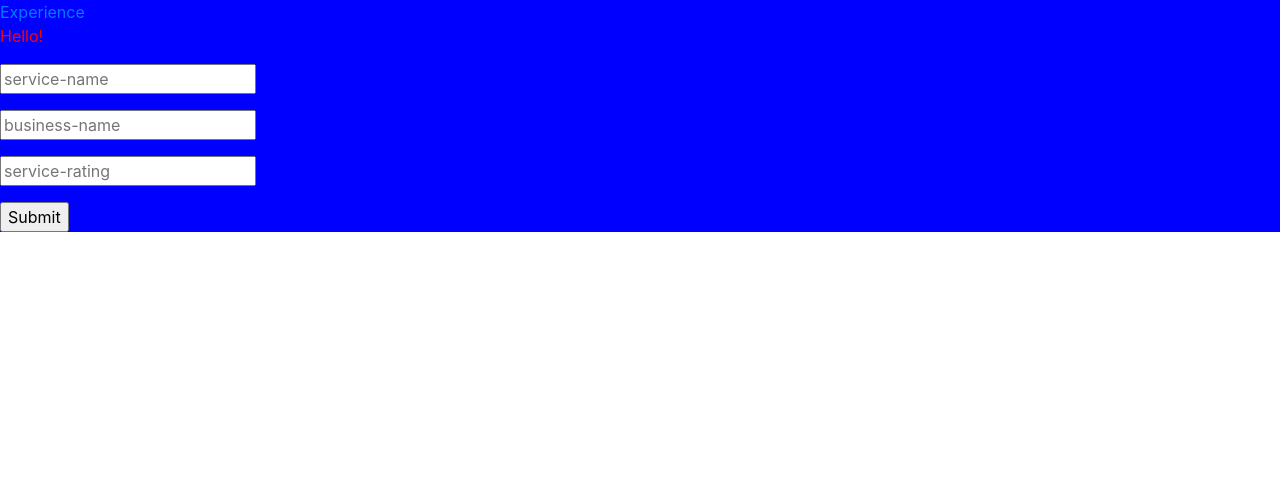
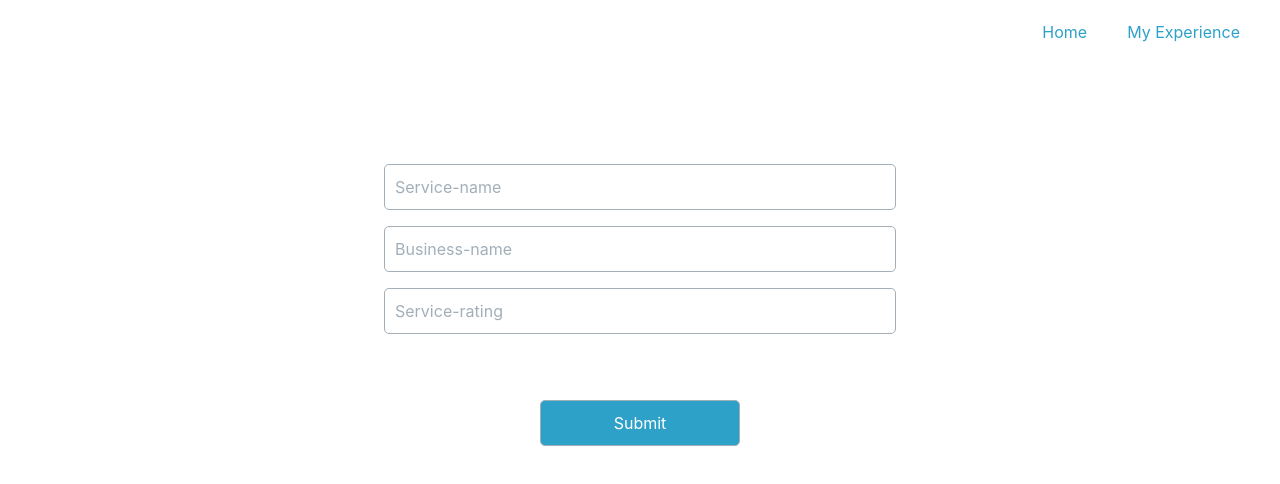
Before and after one commit to IvanaKos/Locaverse-internship-task, a Nuxt app: page / in a window 1280 px wide. Shown: the top 484 px of the page. Built offline with nearby package versions, Linux system fonts and the light colour scheme.

Commit message:
chore: add MyForm and MainHeader

```diff
--- /dev/null
+++ b/components/MainHeader.vue
@@ -0,0 +1,26 @@
+<template>
+  <div class="header">
+    <nav>
+      <NuxtLink to="/" class="nav-link">Home</NuxtLink>
+      <NuxtLink to="/experience" class="nav-link">My Experience</NuxtLink>
+    </nav>
+  </div>
+</template>
+
+<style>
+.header {
+  width: 100%;
+  display: flex;
+  justify-content: flex-end;
+  padding: 20px;
+}
+
+nav {
+  display: flex;
+}
+
+.nav-link {
+  padding: 0 20px;
+  color: hsl(195deg 63% 48%);
+}
+</style>
--- a/components/MyForm.vue
+++ b/components/MyForm.vue
@@ -1,12 +1,10 @@
 <template>
-  <div>
-    <div class="contact-form-container">
-      <form id="form" class="contact-form">
-        <div class="input-container">
+  <div class="form-container">
+    <form id="form" class="rating-form">
       <div class="input-unit">
         <input
-              id="name"
-              placeholder="service-name"
+          id="service-name"
+          placeholder="Service-name"
           type="text"
           class="input-contact-info"
           autocomplete="name"
@@ -16,8 +14,8 @@
       </div>
       <div class="input-unit">
         <input
-              id="email"
-              placeholder="business-name"
+          id="business-name"
+          placeholder="Business-name"
           type="email"
           class="input-contact-info"
           autocomplete="email"
@@ -28,7 +26,7 @@
       <div class="input-unit">
         <input
           id="rating"
-              placeholder="service-rating"
+          placeholder="Service-rating"
           type="email"
           class="input-contact-info"
           autocomplete="email"
@@ -36,10 +34,56 @@
         />
         <p></p>
       </div>
-        </div>
 
       <input type="submit" value="Submit" class="submit-btn" />
     </form>
   </div>
-  </div>
 </template>
+
+<style>
+.form-container {
+  width: 40%;
+  margin-top: 100px;
+}
+
+.rating-form {
+  display: flex;
+  flex-direction: column;
+  align-items: center;
+}
+
+.input-unit {
+  width: 100%;
+}
+
+input {
+  color: hsl(198deg 39% 18%);
+  border: 1px solid hsl(206deg 14% 68%);
+  border-radius: 5px;
+  padding: 10px;
+  width: 100%;
+}
+
+input::placeholder {
+  color: hsl(206deg 14% 68%);
+}
+
+input:focus {
+  outline-color: hsl(195deg 63% 48%);
+}
+
+.submit-btn {
+  width: 200px;
+  margin-top: 50px;
+  color: hsl(0deg 0% 100%);
+  background-color: hsl(195deg 63% 48%);
+  transition: 0.4s;
+}
+
+.submit-btn:hover {
+  box-shadow: 0 0 0 1px hsl(195deg 63% 48%);
+  color: hsl(195deg 63% 48%);
+  background-color: hsl(0deg 0% 100%);
+  transform: scale(0.97);
+}
+</style>
--- a/layouts/default.vue
+++ b/layouts/default.vue
@@ -4,9 +4,11 @@
   </div>
 </template>
 
-<style>
-div {
-  color: red;
-  background-color: blue;
+<style scoped>
+.page {
+  display: flex;
+  flex-direction: column;
+  align-items: center;
+  justify-content: center;
 }
 </style>
--- a/pages/index.vue
+++ b/pages/index.vue
@@ -1,17 +1,18 @@
 <template>
-  <div>
-    <NuxtLink to="/experience">Experience</NuxtLink>
-    <p>Hello!</p>
+  <div class="page">
+    <MainHeader />
     <MyForm />
   </div>
 </template>
 
 <script>
 import MyForm from '~/components/MyForm.vue'
+import MainHeader from '~/components/MainHeader.vue'
 
 export default {
   name: 'IndexPage',
   components: {
+    MainHeader,
     MyForm,
   },
 }
```
Lines whose indentation alone changed are shown as unchanged.
